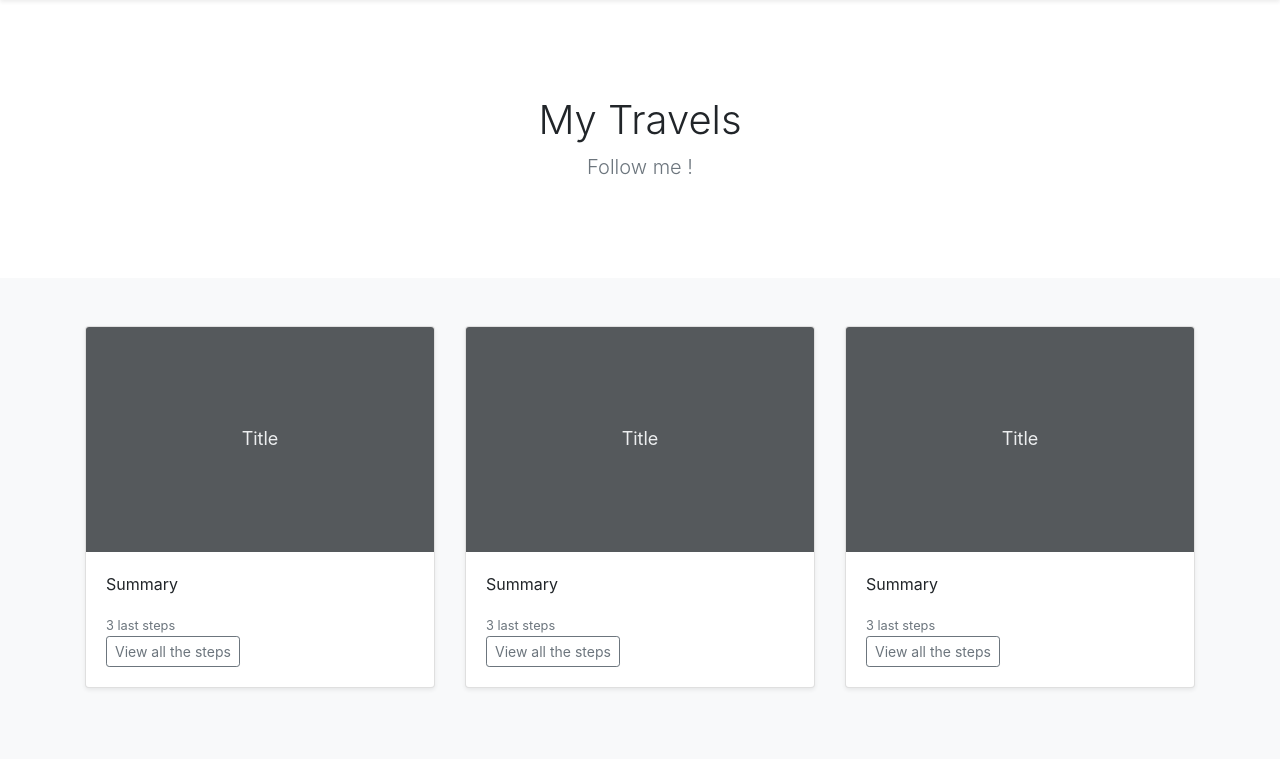
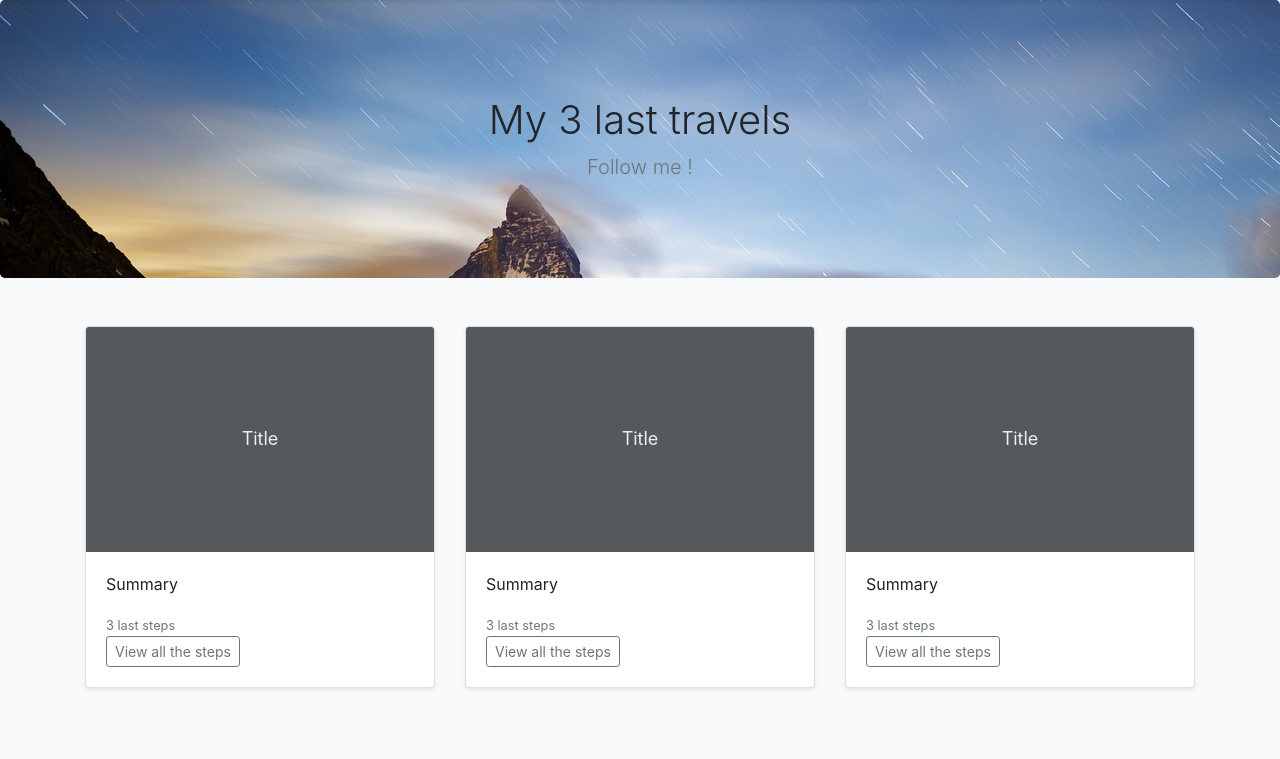
Before and after one commit to Stephanie89dumont/Checkpoint_travel, a Django app: page / in a window 1280 px wide. Shown: the part 56-815 px from the top of the page. Run offline with Django 3.2, Linux system fonts and the light colour scheme; some libraries are stand-ins or nearby versions.

Commit message:
ajout photos

```diff
--- a/TravelApp/main/static/main/style.css
+++ b/TravelApp/main/static/main/style.css
@@ -3,6 +3,7 @@
     padding-bottom: 3rem;
     margin-bottom: 0;
     background-color: #fff;
+    background-image: url(photos/montagne2.jpg);
   }
   @media (min-width: 768px) {
     .jumbotron {
--- a/TravelApp/main/templates/main/index.html
+++ b/TravelApp/main/templates/main/index.html
@@ -81,8 +81,8 @@
     <main role="main">
 
         <section class="jumbotron text-center">
-            <div class="container">
-                <h1>My Travels</h1>
+            <div id='travel' class="container">
+                <h1>My 3 last travels</h1>
                 <p class="lead text-muted">Follow me !</p>
 
             </div>
```
Also changed, not shown: TravelApp/main/static/main/photos/montagne2.jpg (added), TravelApp/main/static/main/photos/montagne3.jpg (added), TravelApp/main/static/main/photos/montagne4.jpg (added), TravelApp/main/static/main/photos/montagne5.png (added), TravelApp/main/static/main/photos/montagne6.jpg (added), 1 other file.
